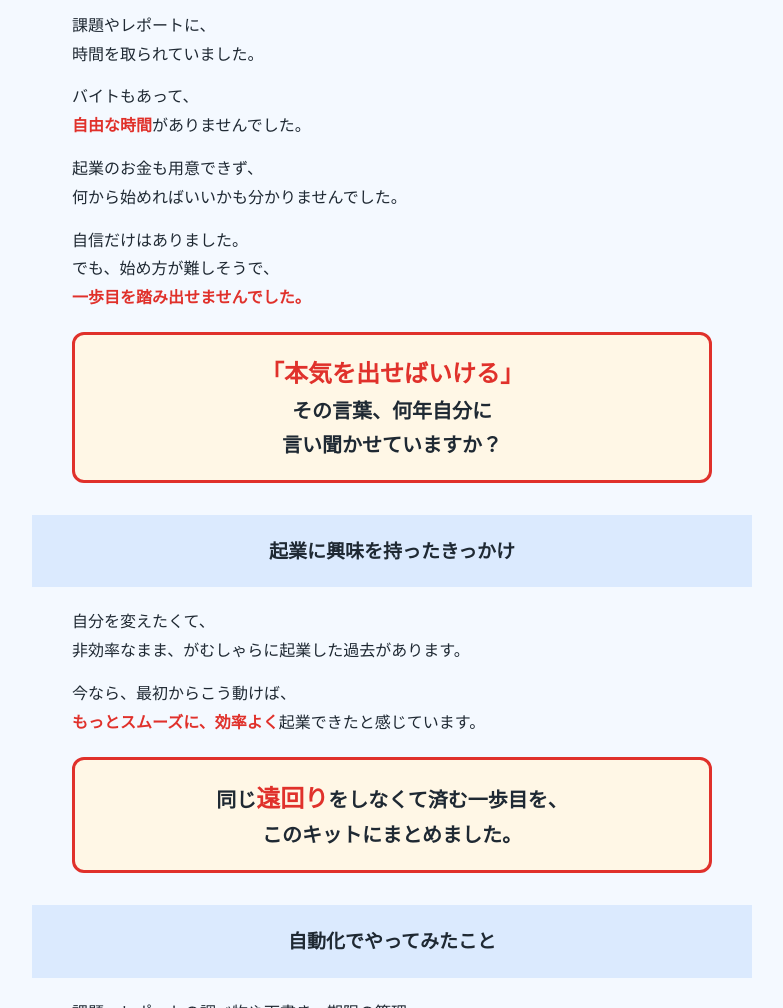
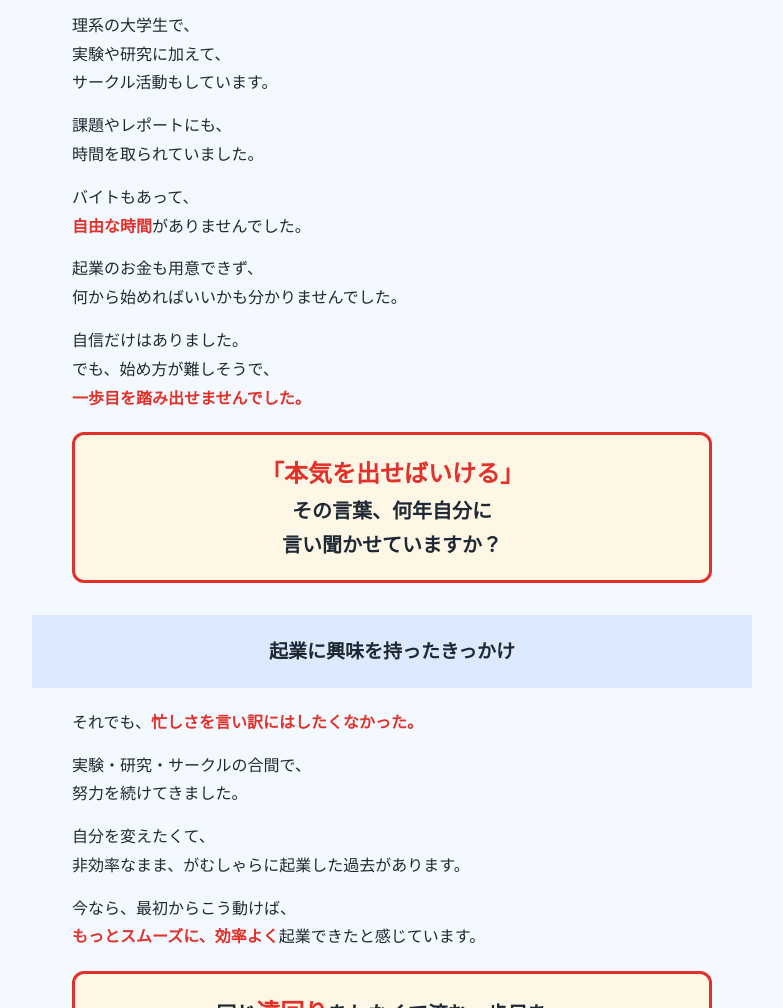
Before and after one commit to skima-kigyo/skima-kigyo.github.io, a plain HTML site: page index.html in a window 1280 px wide. Shown: the part 2873-3881 px from the top of the page, without its empty margins (248-1031 px from the left). Drawn offline with Linux system fonts and the light colour scheme.

Commit message:
原体験に理系大学生の忙しさと努力を足した
Co-Authored-By: Claude Opus 5.5 <noreply@anthropic.com>

```diff
--- a/index.html
+++ b/index.html
@@ -77,7 +77,8 @@
   <h2 class="band">元々の自分</h2>
   <div class="story-body">
     <p>こんにちは！マサキです。</p>
-    <p>課題やレポートに、<br>時間を取られていました。</p>
+    <p>理系の大学生で、<br>実験や研究に加えて、<br>サークル活動もしています。</p>
+    <p>課題やレポートにも、<br>時間を取られていました。</p>
     <p>バイトもあって、<br><span class="r">自由な時間</span>がありませんでした。</p>
     <p>起業のお金も用意できず、<br>何から始めればいいかも分かりませんでした。</p>
     <p>自信だけはありました。<br>でも、始め方が難しそうで、<br><span class="r">一歩目を踏み出せませんでした。</span></p>
@@ -85,6 +86,8 @@
   </div>
   <h2 class="band">起業に興味を持ったきっかけ</h2>
   <div class="story-body">
+    <p>それでも、<span class="r">忙しさを言い訳にはしたくなかった。</span></p>
+    <p>実験・研究・サークルの合間で、<br>努力を続けてきました。</p>
     <p>自分を変えたくて、<br>非効率なまま、がむしゃらに起業した過去があります。</p>
     <p>今なら、最初からこう動けば、<br><span class="r">もっとスムーズに、効率よく</span>起業できたと感じています。</p>
     <p class="kyocho">同じ<span class="r">遠回り</span>をしなくて済む一歩目を、<br>このキットにまとめました。</p>
```
